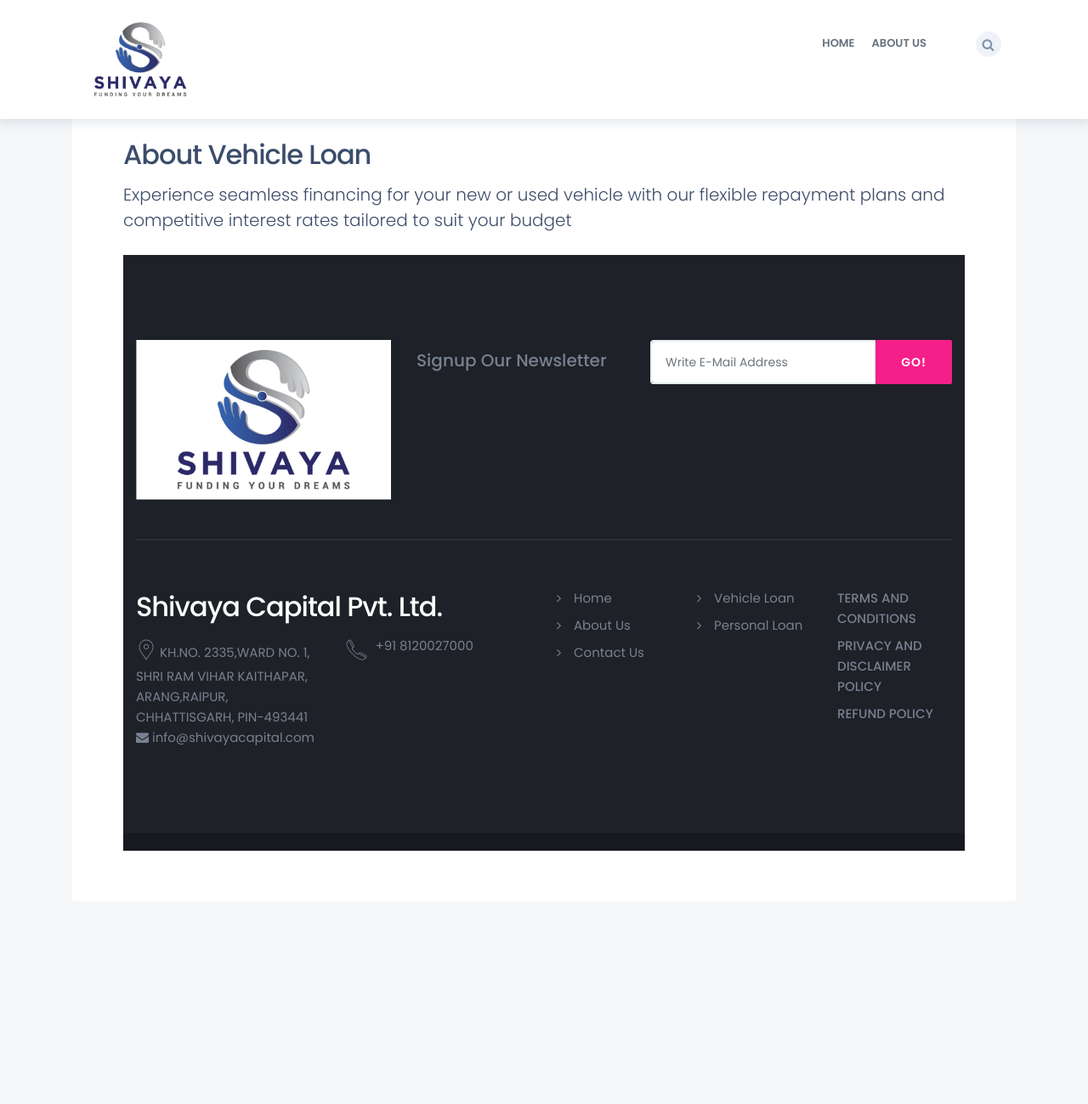
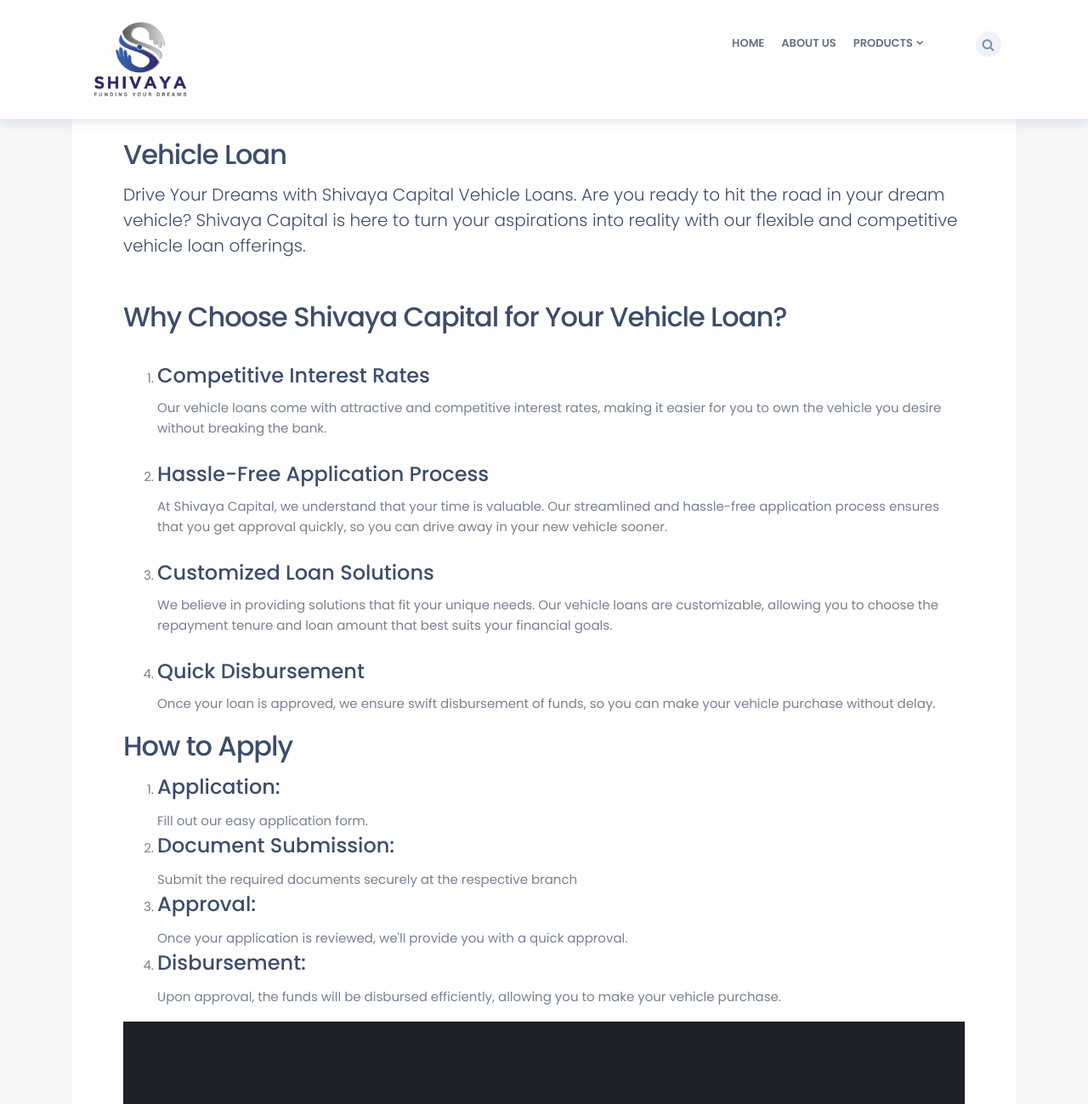
Before and after one commit to takhilabhinav/ShivayaWebsite, a plain HTML site: page vehicle loan.html in a window 1280 px wide. Shown: the top 1299 px of the page at 85% size. Before the commit the page ends 1161 px from the top, so only its background shows below. Drawn offline with Linux system fonts and the light colour scheme.

Commit message:
Update vehicle loan.html

```diff
--- a/vehicle loan.html
+++ b/vehicle loan.html
@@ -60,8 +60,14 @@
                       <div id="navigation">
                         <!-- navigation start-->
                         <ul>
-                            <li class="active"><a href="index.html" class="animsition-link">Home</a></li>
+                            <li class="active"><a href="#" class="animsition-link">Home</a></li>
                             <li><a href="about.html" class="animsition-link">About us</a></li>
+                            <li><a href="#" class="animsition-link">Products</a>
+                                <ul>
+                            <li><a href="vehicle loan.html" title="Vehicle Loan Listing Listing" class="animsition-link">Vehicle Loan</a></li>
+                            <li><a href="personal loan.html" title="Personal Loan Listing" class="animsition-link">Personal Loan</a></li>
+                            </ul>
+                        </ul>
                             </li>
 
                     </div>
@@ -83,13 +89,36 @@
                <div class="col-xl-12 col-lg-12 col-md-12 col-sm-12 col-12">
                     <div class="wrapper-content bg-white">
                         <div class="section-scroll pinside60" id="section-about">
-                            <h1>About Vehicle Loan</h1>
-                            <p class="lead">Experience seamless financing for your new or used vehicle with our flexible repayment plans and competitive interest rates tailored to suit your budget</p>
+                            <h1>Vehicle Loan</h1>
+                            <p class="lead">Drive Your Dreams with Shivaya Capital Vehicle Loans.
+                            Are you ready to hit the road in your dream vehicle? Shivaya Capital is here to turn your aspirations into reality with our flexible and competitive vehicle loan offerings.</p>
+                            <br>
+                            <h1>Why Choose Shivaya Capital for Your Vehicle Loan?</h1>
+                            <br>
+                            <ol>
+                            <li> <h2>Competitive Interest Rates</h2></li>
+                            <p>Our vehicle loans come with attractive and competitive interest rates, making it easier for you to own the vehicle you desire without breaking the bank.</p>
+                            <li> <h2>Hassle-Free Application Process</h2></li>
+                            <p>At Shivaya Capital, we understand that your time is valuable. Our streamlined and hassle-free application process ensures that you get approval quickly, so you can drive away in your new vehicle sooner.</p>
+                            <li> <h2>Customized Loan Solutions</h2></li>
+                            <p>We believe in providing solutions that fit your unique needs. Our vehicle loans are customizable, allowing you to choose the repayment tenure and loan amount that best suits your financial goals.</p>
+                            <li> <h2>Quick Disbursement</h2></li>
+                            <p>Once your loan is approved, we ensure swift disbursement of funds, so you can make your vehicle purchase without delay.</p>
+                            </ol>
+                            <h1>How to Apply</h1>
+                            <ol>
+                            <li> <h2>Application:</h2>Fill out our easy  application form.</li>
+                            <li> <h2>Document Submission:</h2>Submit the required documents securely at the respective branch</li>
+                            <li> <h2>Approval: </h2>Once your application is reviewed, we'll provide you with a quick approval.</li>
+                            <li> <h2>Disbursement:</h2>Upon approval, the funds will be disbursed efficiently, allowing you to make your vehicle purchase.</li>
+                            </ol>
+
 
     <!-- /.content end -->
     <div class="footer section-space100">
         <!-- footer -->
         <div class="container">
+
             <div class="row">
                 <div class="col-xl-4 col-lg-4 col-md-4 col-sm-12 col-12">
                     <div class="footer-logo">
@@ -144,8 +173,8 @@
                     <div class="widget-footer mt40">
                         <!-- widget footer -->
                         <ul class="listnone">
-                            <li><a href="#">Home</a></li>
-                            <li><a href="#">About Us</a></li>
+                            <li><a href="index.html">Home</a></li>
+                            <li><a href="about.html">About Us</a></li>
                             <li><a href="#">Contact Us</a></li>
                         </ul>
                     </div>
@@ -155,8 +184,8 @@
                     <div class="widget-footer mt40">
                         <!-- widget footer -->
                         <ul class="listnone">
-                            <li><a href="#">Vehicle Loan</a></li>
-                            <li><a href="#">Personal Loan</a></li>
+                            <li><a href="vehicle loan.html">Vehicle Loan</a></li>
+                            <li><a href="personal loan.html">Personal Loan</a></li>
                         </ul>
                     </div>
                     <!-- /.widget footer -->
```
